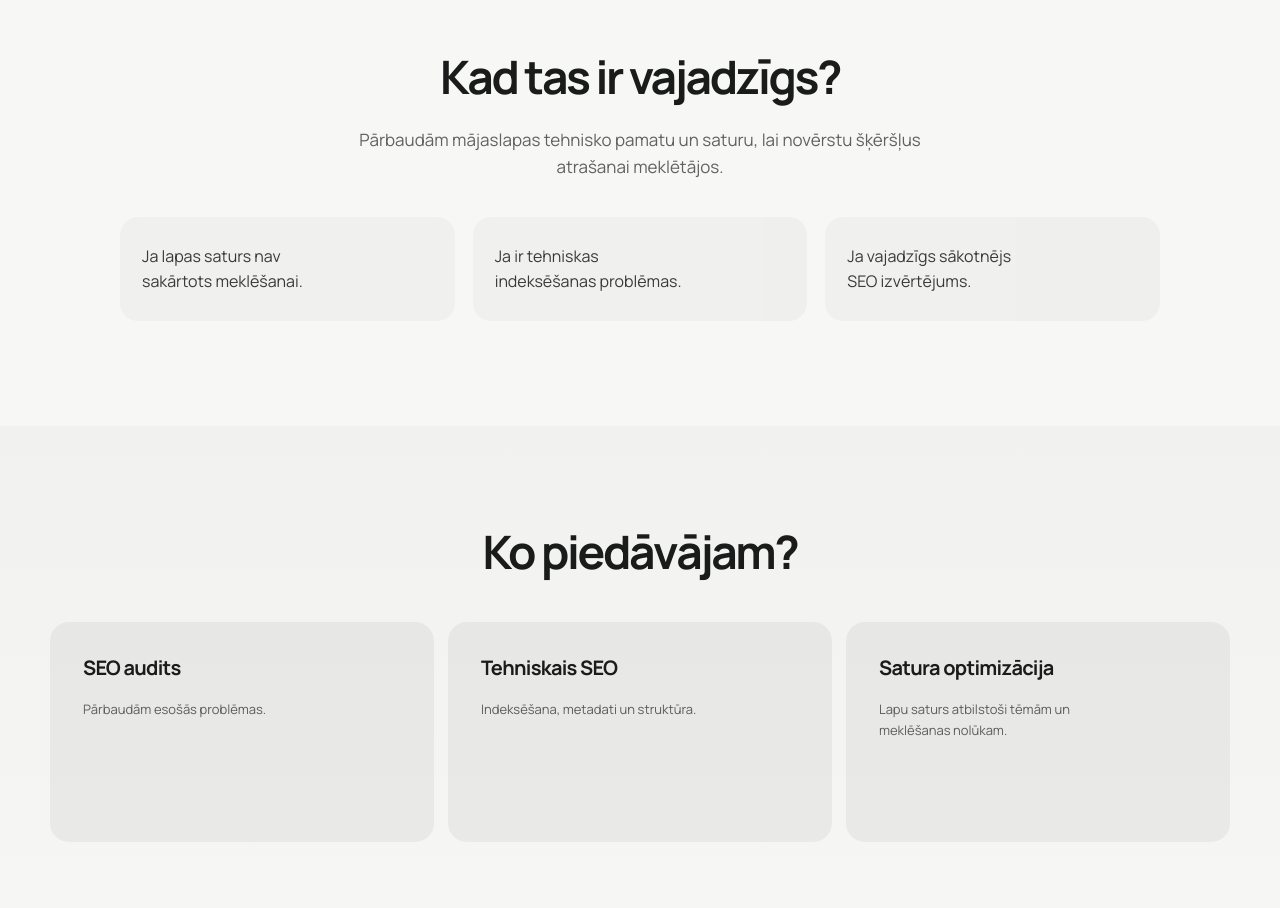
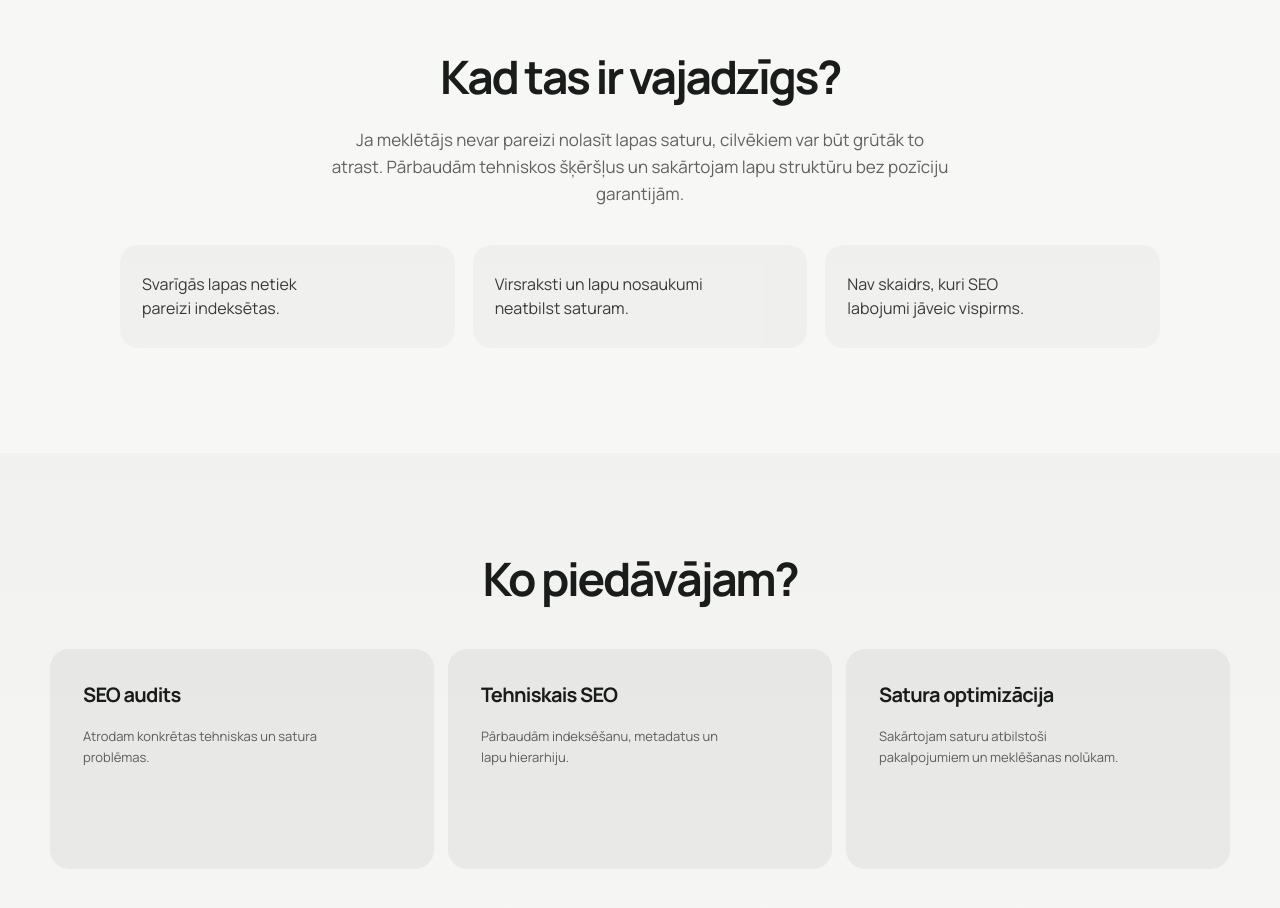
Before and after one commit to davisl24/WEBSITEAGENCY, a Next.js app: page /pakalpojumi/seo in a window 1280 px wide. Shown: the part 500-1408 px from the top of the page. Built offline with nearby package versions, Linux system fonts and the light colour scheme; no server answers.

Commit message:
Sharpen customer problem and service value: seo

```diff
--- a/app/pakalpojumi/seo/page.tsx
+++ b/app/pakalpojumi/seo/page.tsx
@@ -4,24 +4,24 @@ import KestrelServiceTemplate, { type ServiceInfo } from "../../components/Kestr
 export const metadata: Metadata = {title:"SEO | Kestrel",description:"Pārbaudām mājaslapas tehnisko pamatu un saturu, lai novērstu šķēršļus atrašanai meklētājos."};
 const service: ServiceInfo = {
   "title": "Esi atrodams Google",
-  "intro": "Pārbaudām mājaslapas tehnisko pamatu un saturu, lai novērstu šķēršļus atrašanai meklētājos.",
+  "intro": "Ja meklētājs nevar pareizi nolasīt lapas saturu, cilvēkiem var būt grūtāk to atrast. Pārbaudām tehniskos šķēršļus un sakārtojam lapu struktūru bez pozīciju garantijām.",
   "audience": [
-    "Ja lapas saturs nav sakārtots meklēšanai.",
-    "Ja ir tehniskas indeksēšanas problēmas.",
-    "Ja vajadzīgs sākotnējs SEO izvērtējums."
+    "Svarīgās lapas netiek pareizi indeksētas.",
+    "Virsraksti un lapu nosaukumi neatbilst saturam.",
+    "Nav skaidrs, kuri SEO labojumi jāveic vispirms."
   ],
   "offers": [
     {
       "title": "SEO audits",
-      "detail": "Pārbaudām esošās problēmas."
+      "detail": "Atrodam konkrētas tehniskas un satura problēmas."
     },
     {
       "title": "Tehniskais SEO",
-      "detail": "Indeksēšana, metadati un struktūra."
+      "detail": "Pārbaudām indeksēšanu, metadatus un lapu hierarhiju."
     },
     {
       "title": "Satura optimizācija",
-      "detail": "Lapu saturs atbilstoši tēmām un meklēšanas nolūkam."
+      "detail": "Sakārtojam saturu atbilstoši pakalpojumiem un meklēšanas nolūkam."
     }
   ],
   "included": [
```
